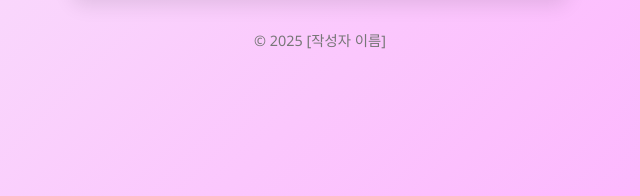
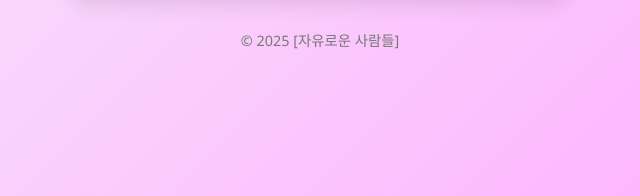
Before and after one commit to Lucete6/menu-suggestion, a plain HTML site: page index.html in a window 1280 px wide. Shown: the part 514-710 px from the top of the page, 320-960 px from the left. Drawn offline with Linux system fonts and the light colour scheme.

Commit message:
작성자 이름 수정정

```diff
--- a/index.html
+++ b/index.html
@@ -77,7 +77,7 @@
     </div>
 
     <footer>
-        &copy; 2025 [작성자 이름]
+        &copy; 2025 [자유로운 사람들]
     </footer>
 
     <script>
```
